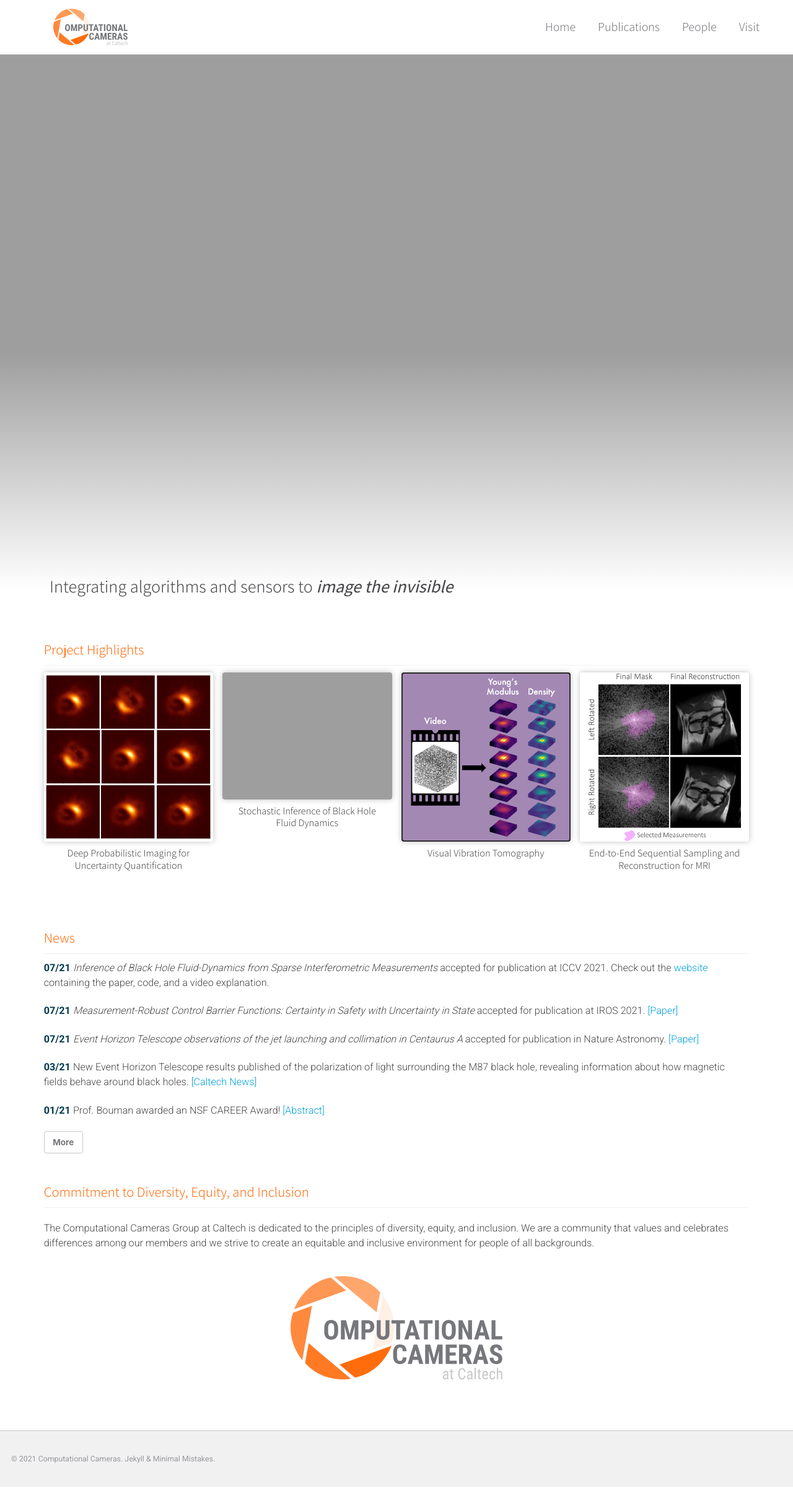
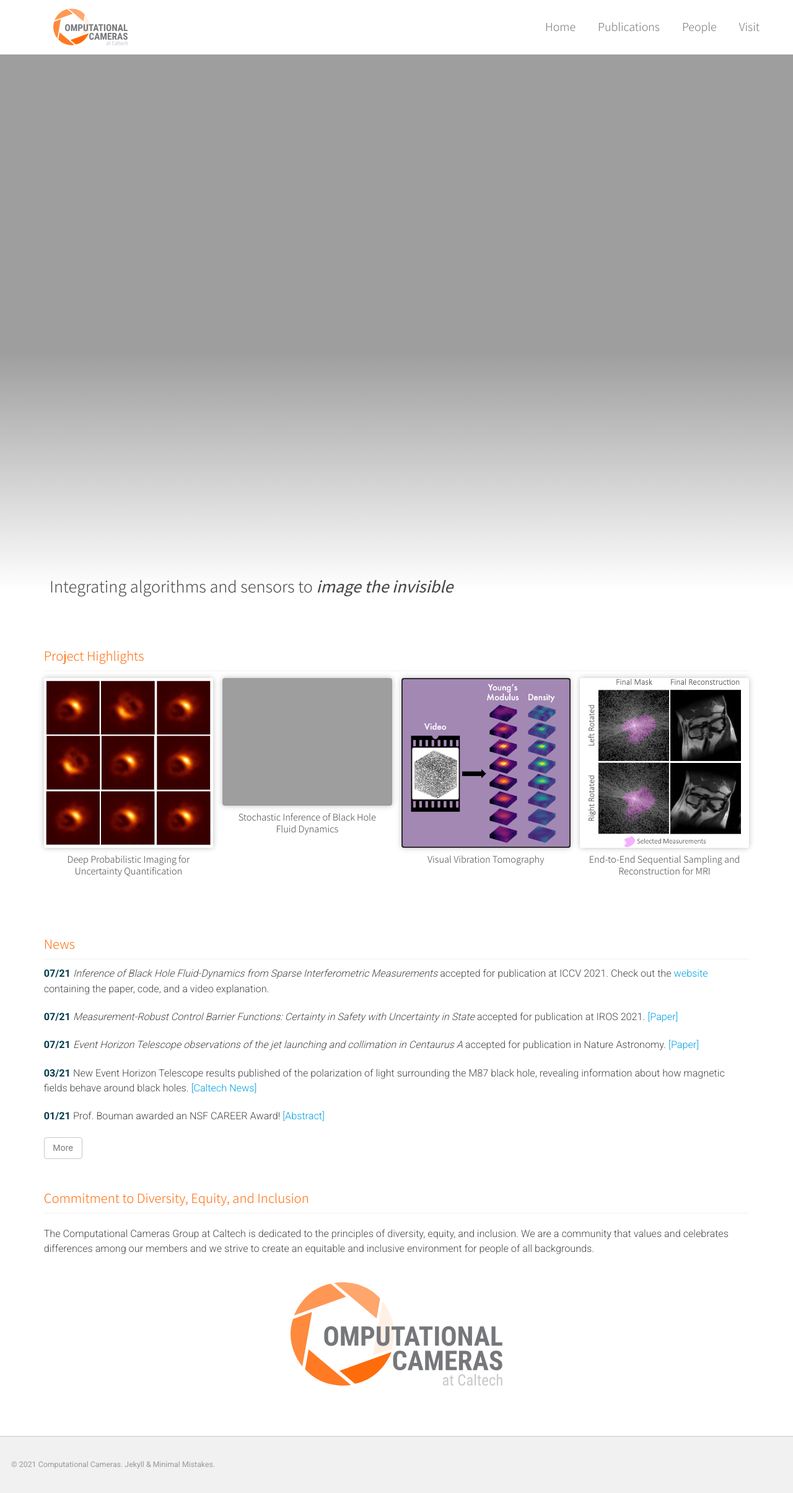
Before and after one commit to boumangroup/boumangroup.github.io, a Jekyll site: the page built from index.html, in a window 1280 px wide. Shown: the whole page at 62% size. Built offline with Jekyll 4.4.1, drawn with Linux system fonts in a browser that asks for light colours; a script that is not in the unit is left out; the list of posts is cut into pages by our own code.

Commit message:
lighter button font, more space under home page header

```diff
--- a/assets/_scss/_buttons.scss
+++ b/assets/_scss/_buttons.scss
@@ -14,7 +14,7 @@
   color: #fff !important;
   font-family: $sans-serif;
   font-size: $type-size-6;
-  font-weight: bold;
+  font-weight: 400;
   text-align: center;
   text-decoration: none;
   background-color: $primary-color;
--- a/index.html
+++ b/index.html
@@ -17,7 +17,7 @@
 </div> -->
 
 <!-- HIGHLIGHTED PROJECTS -->
-<h2 class="home-header" style="margin-top: -50px;">Project Highlights</h2>
+<h2 class="home-header" style="margin-top: -1.8em;">Project Highlights</h2>
 <div class="tiles__container">
   {% for publication in site.data.publications.highlight %}
     {% include project-highlight-single.html %}
```
Also changed, not shown: assets/css/main.css.
